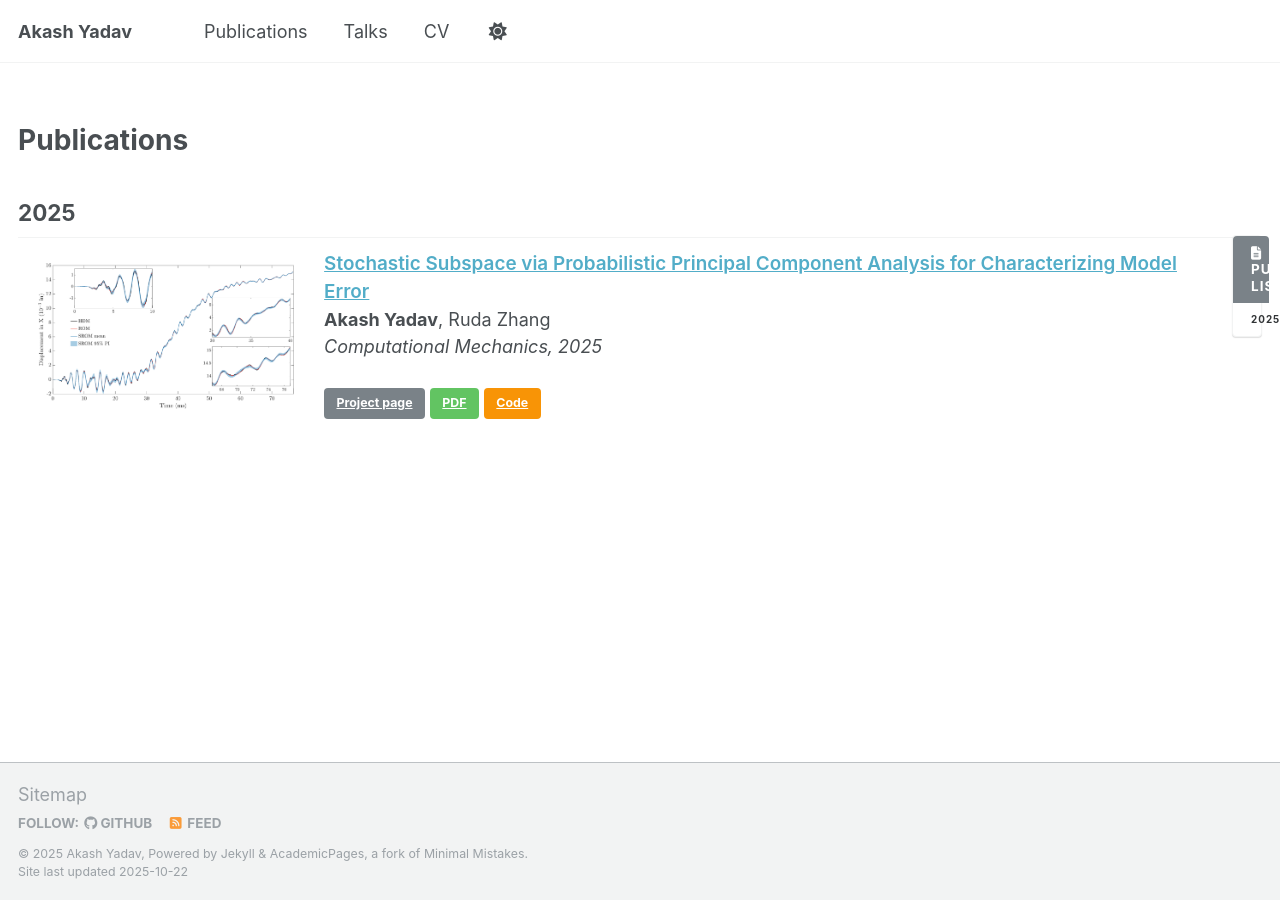
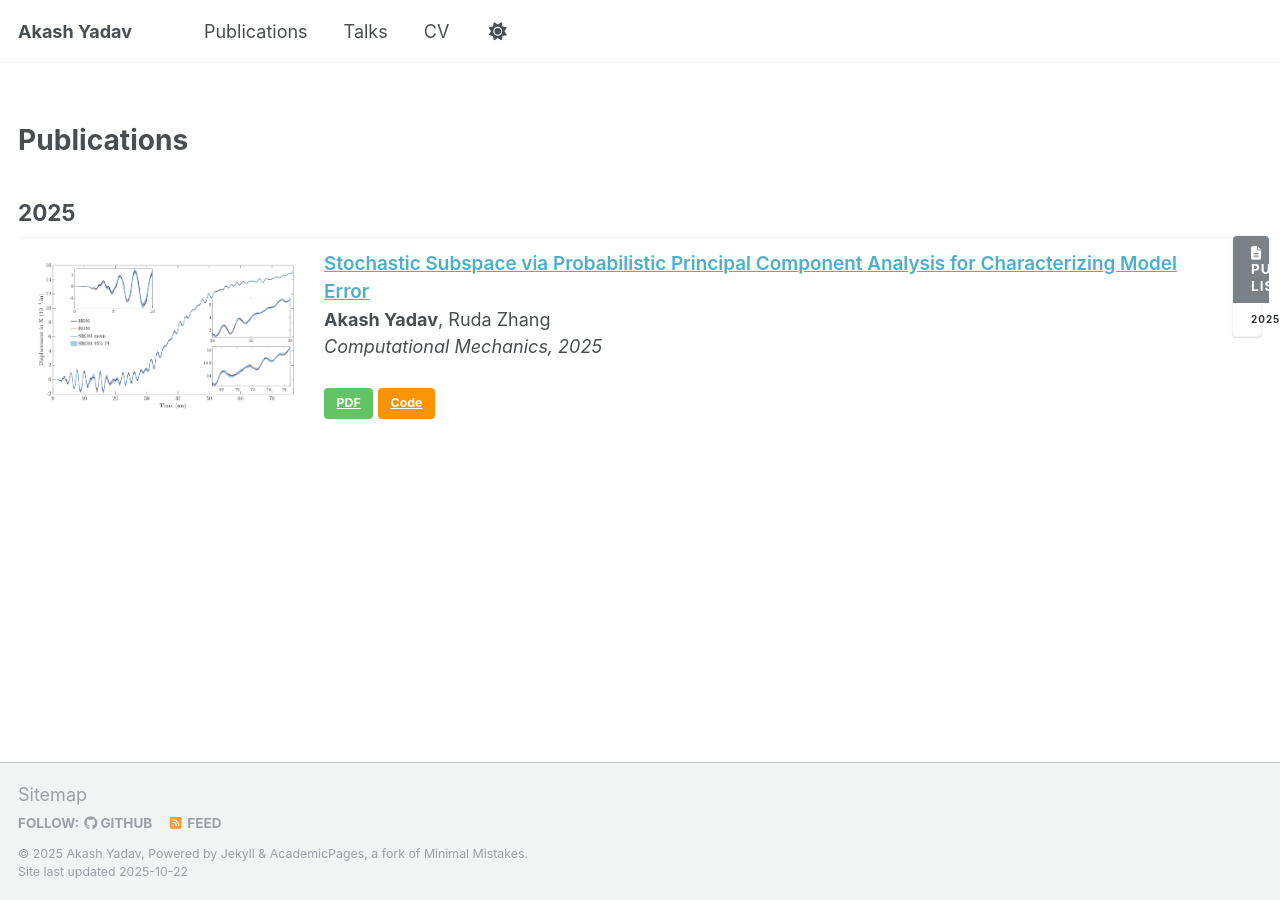
Before and after one commit to akashyadav0210/akashyadav0210.github.io, a Jekyll site: the page built from _pages/publications.md, in a window 1280 px wide. Built offline with Jekyll 4.4.1, drawn with Linux system fonts in a browser that asks for light colours.

Commit message:
Update publication links

```diff
--- a/_pages/publications.md
+++ b/_pages/publications.md
@@ -23,9 +23,7 @@
 
  <br>
 
-       <a class="btn btn--primary btn--small" href="https://github.com/UQUH/SS_PPCA">Project page</a>
-
-       <a class="btn btn--success btn--small" href="https://arxiv.org/abs/2504.19963v2">PDF</a>
+       <a class="btn btn--success btn--small" href="https://link.springer.com/article/10.1007/s00466-025-02701-6">PDF</a>
 
        <a class="btn btn--warning btn--small" href="https://github.com/UQUH/SS_PPCA">Code</a>
 
```
